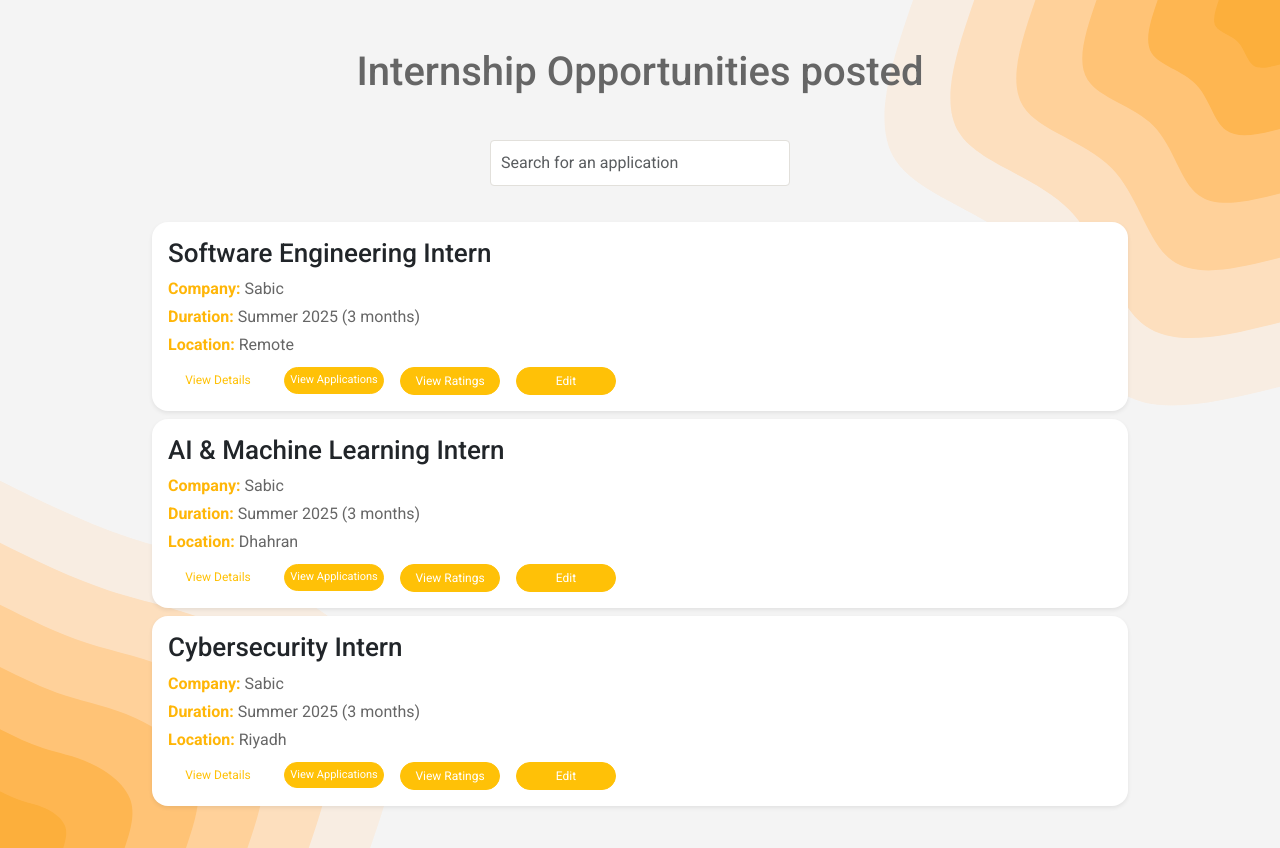
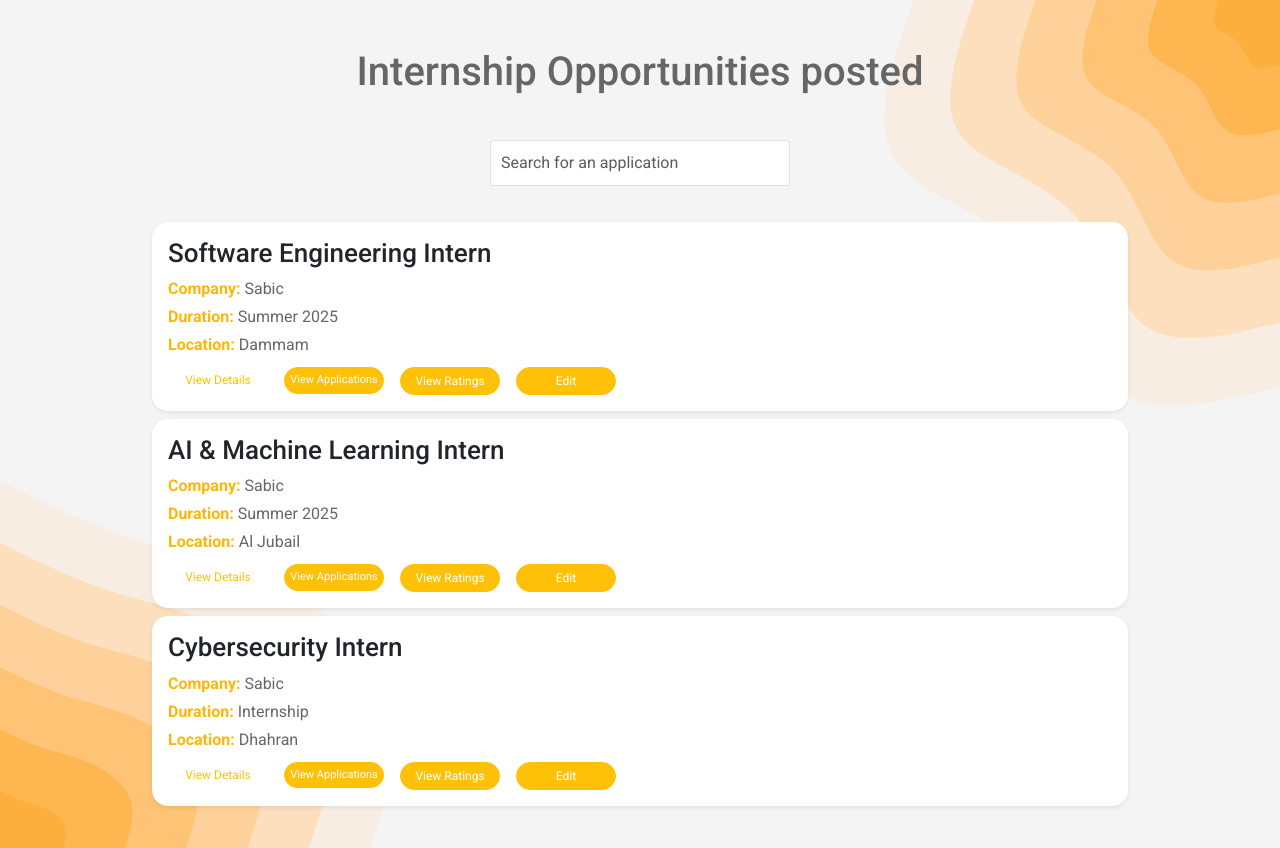
Before and after one commit to jalsayid/InternAtlas, a React (Create React App) app in the folder app/: page /company/applications in a window 1280 px wide. Built offline with nearby package versions, Linux system fonts and the light colour scheme.

Commit message:
oppurtinity details

```diff
--- a/app/src/App.js
+++ b/app/src/App.js
@@ -51,7 +51,7 @@ function App() {
         <Route path="/application-details/*" element={<ApplicationDetails />} />
         <Route path="/company-regestration" element={<ReviewCompany />} />
         <Route path="/companies/:id" element={<ViewCompany />} />
-        <Route path="/OpportunityDetails" element={<OpportunityDetails />} />
+        <Route path="/OpportunityDetails/:id" element={<OpportunityDetails />} />
         <Route path="/ModerateContentNav" element={<ModerateContentNav />} />
         <Route path="/company/applications" element={<TrackApplicationsCompany />} /> //dana
         <Route path="/company/applications" element={<ManageApplications />} /> // has been linked in the company dashboard - aryam
--- a/app/src/components/OpportunityDetails.js
+++ b/app/src/components/OpportunityDetails.js
@@ -1,15 +1,14 @@
 import '../OpportunityDetails.css';
-import { useNavigate } from 'react-router-dom';
+import { useNavigate, useParams } from 'react-router-dom';
 import { Container, Row, Col, Button } from 'react-bootstrap';
-
-/*
-important:
-    make sure to import booststrap in index.js
-*/
+import { applicationsForCompany } from '../dummyData';
 
 
 function OpportunityDetails() {
     const navigate = useNavigate();
+    const { id } = useParams();
+    const opportunity = applicationsForCompany.find(op => op.id === parseInt(id));
+
 
     const goToTrackApplications = () => {
       navigate('/company/applications');
@@ -21,13 +20,13 @@ function OpportunityDetails() {
           <Container>
             <Row>
               <Col>
-                <h1>Software Engineering Intern</h1>
-                <p>By <strong>Sabic</strong></p>
+                <h1>{opportunity.position}</h1>
+                <p>By <strong>{opportunity.company}</strong></p>
                 <p id="subp">
-                  Location <strong>Dammam</strong>
+                  Location <strong>{opportunity.location}</strong>
                   <span className="separator"></span>|
                   <span className="separator"></span>
-                  Duration: Summer 2025 (<strong>3 months</strong>)
+                  Duration: (<strong>{opportunity.duration}</strong>)
                 </p>
               </Col>
             </Row>
@@ -40,7 +39,7 @@ function OpportunityDetails() {
               <Col>
                 <h3>Description</h3>
                 <p>
-                SABIC's Software Engineering Internship provides students and recent graduates with hands-on experience in IT and technology-driven projects. Interns collaborate on software development, IT infrastructure, and cybersecurity initiatives, gaining exposure to real-world business applications. The program focuses on problem-solving, system analysis, and implementing innovative solutions while working alongside industry experts. Ideal candidates are those pursuing degrees in Computer Science, Software Engineering, or related fields, with strong analytical and teamwork skills. For the latest opportunities, visit SABIC Careers.
+                {opportunity.description}
                 </p>
               </Col>
             </Row>
@@ -49,11 +48,9 @@ function OpportunityDetails() {
               <Col>
                 <h3>Qualifications:</h3>
                 <ul className='ps-0 ms-0'>
-                    <li>Educational Background: Pursuing a Bachelor's  in Computer Science, Software Engineering, Cyber Security, or a closely related discipline.</li>
-                    <li>Academic Performance: A minimum GPA of 3.0 on a 4.0 scale is often preferred.</li>
-                    <li>Technical Proficiency: Demonstrated skills in programming languages such as Python or Java</li>
-                    <li>Analytical and Problem-Solving Skills: Ability to analyze complex technical data and develop effective solutions.</li>
-                    <li>Team Collaboration: Ability to work effectively both independently and as part of a team.</li>
+                  {opportunity.qualifications.split('\n').map((item, index) => (
+                  <li key={index}>{item}</li>
+                  ))}
                 </ul>
               </Col>
             </Row>
--- a/app/src/components/TrackApplicationCard.js
+++ b/app/src/components/TrackApplicationCard.js
@@ -9,7 +9,7 @@ function TrackApplicationCard({ app }) {
   const { id } = useParams();
 
   const goToOpportunityDetails = () => {
-    navigate('/OpportunityDetails');
+    navigate(`/OpportunityDetails/${app.id}`);
   };
   const goToViewReviews = () => {
     navigate(`/CompanyReview/${app.company.toLowerCase()}/${app.position.toLowerCase()}/reviews`);
--- a/app/src/dummyData.js
+++ b/app/src/dummyData.js
@@ -291,24 +291,36 @@ export const opportunities = [
 
   export const applicationsForCompany = [
     {
-      id: 1,
+      id:1,
       position: "Software Engineering Intern",
       company: "Sabic",
-      duration: "Summer 2025 (3 months)",
-      location: "Remote",
+      duration: "Summer 2025",
+      location: "Dammam",
+      description: "SABIC's Software Engineering Internship provides students and recent graduates with hands-on experience in IT and technology-driven projects. Interns collaborate on software development, IT infrastructure, and cybersecurity initiatives, gaining exposure to real-world business applications. The program focuses on problem-solving, system analysis, and implementing innovative solutions while working alongside industry experts. Ideal candidates are those pursuing degrees in Computer Science, Software Engineering, or related fields, with strong analytical and teamwork skills. For the latest opportunities, visit SABIC Careers.",
+      qualifications: "Educational Background: Pursuing a Bachelor's in Computer Science, Software Engineering, Cyber Security, or a closely related discipline.\nAcademic Performance: A minimum GPA of 3.0 on a 4.0 scale is often preferred.\nTechnical Proficiency: Demonstrated skills in programming languages such as Python or Java\nAnalytical and Problem-Solving Skills: Ability to analyze complex technical data and develop effective solutions.\nTeam Collaboration: Ability to work effectively both independently and as part of a team.",
+      responsibilities: "Collaborating on Software Development Projects: Participate in the analysis, design, implementation, and testing phases of software projects, working closely with IT and business teams to gather requirements and develop effective solutions.\nAssisting with IT Infrastructure Initiatives: Support the deployment and maintenance of IT infrastructure, including VoIP telephony, video conferencing, and collaboration tools, ensuring seamless communication and operational efficiency.\nConducting Research and Development: Engage in research activities related to process technology development, polymer synthesis, and the characterization of new materials, applying scientific principles to real-world challenges.\nEnsuring Compliance and Safety: Adhere to all applicable work processes and safety protocols, contributing to a safe and compliant working environment.\nDocumenting and Reporting: Prepare detailed documentation, including policies, procedures, and technical reports, to support project implementation and knowledge sharing within the team."
+
     },
     {
-      id: 2,
+      id:2,
       position: "AI & Machine Learning Intern",
       company: "Sabic",
-      duration: "Summer 2025 (3 months)",
-      location: "Dhahran",
+      duration: "Summer 2025",
+      location: "Al Jubail",
+      description: "The AI & Machine Learning Intern will assist in the development and implementation of machine learning models to solve real-world problems. The intern will work with data scientists and engineers to analyze datasets, train models, and evaluate their performance.",
+      qualifications: "Currently pursuing a degree in Computer Science, Data Science, Artificial Intelligence, or a related field. Strong understanding of machine learning concepts, experience with Python programming, and familiarity with machine learning libraries (e.g., TensorFlow, Scikit-learn).",
+      responsibilities: "Assist in designing and implementing machine learning models.\nClean, preprocess, and analyze large datasets\nEvaluate and optimize model performance."
+
     },
     {
-      id: 3,
+      id:3,
       position: "Cybersecurity Intern",
       company: "Sabic",
-      duration: "Summer 2025 (3 months)",
-      location: "Riyadh",
+      duration: "Internship",
+      location: "Dhahran",
+      description: "The Cybersecurity Intern will support the cybersecurity team in identifying and mitigating security risks, performing vulnerability assessments, and monitoring network security. The intern will gain hands-on experience in securing systems and data from potential threats.",
+      qualifications: " Currently pursuing a degree in Cybersecurity, Information Technology, Computer Science, or a related field. Strong understanding of cybersecurity principles, network security protocols, and experience with tools like firewalls, encryption, and security monitoring software.",
+      responsibilities: "Assist in conducting vulnerability assessments and penetration testing\nMonitor network traffic for suspicious activity.\nSupport the implementation of security measures and protocols."
+
     }
   ];
```
